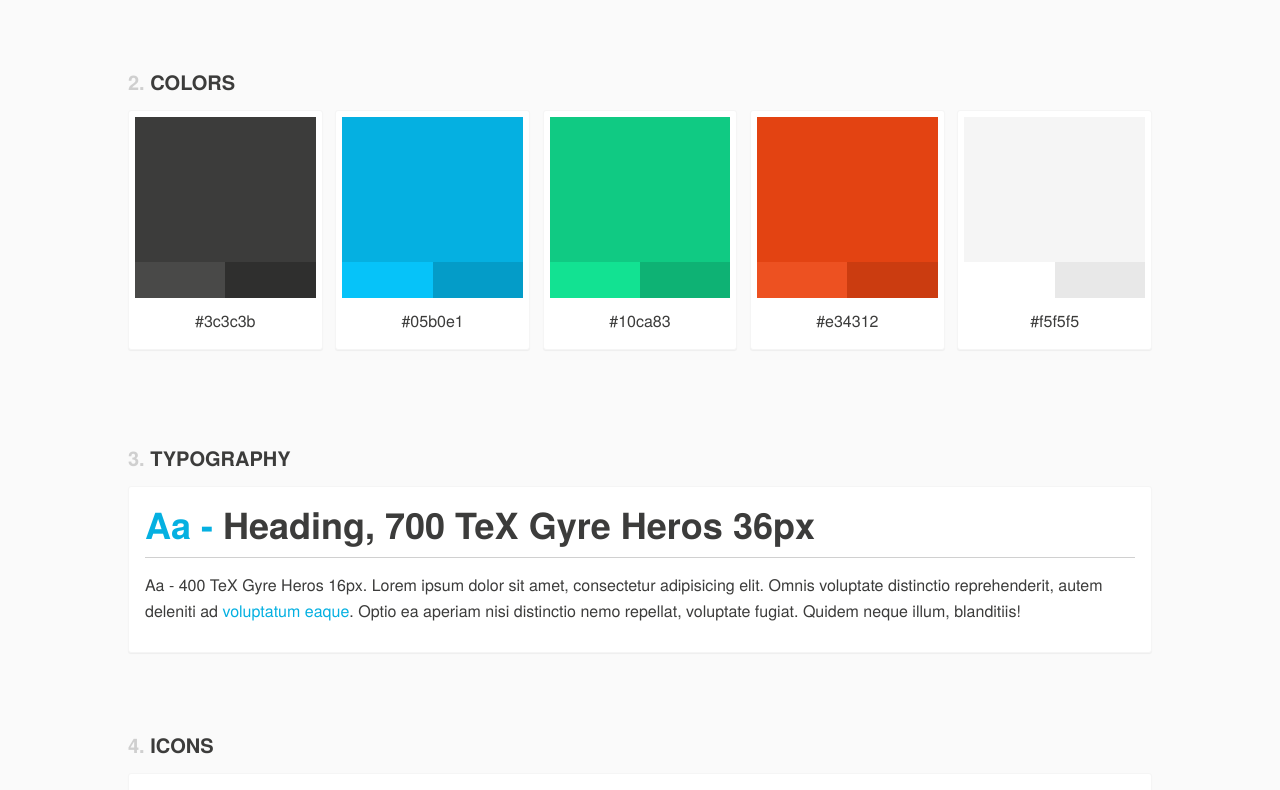
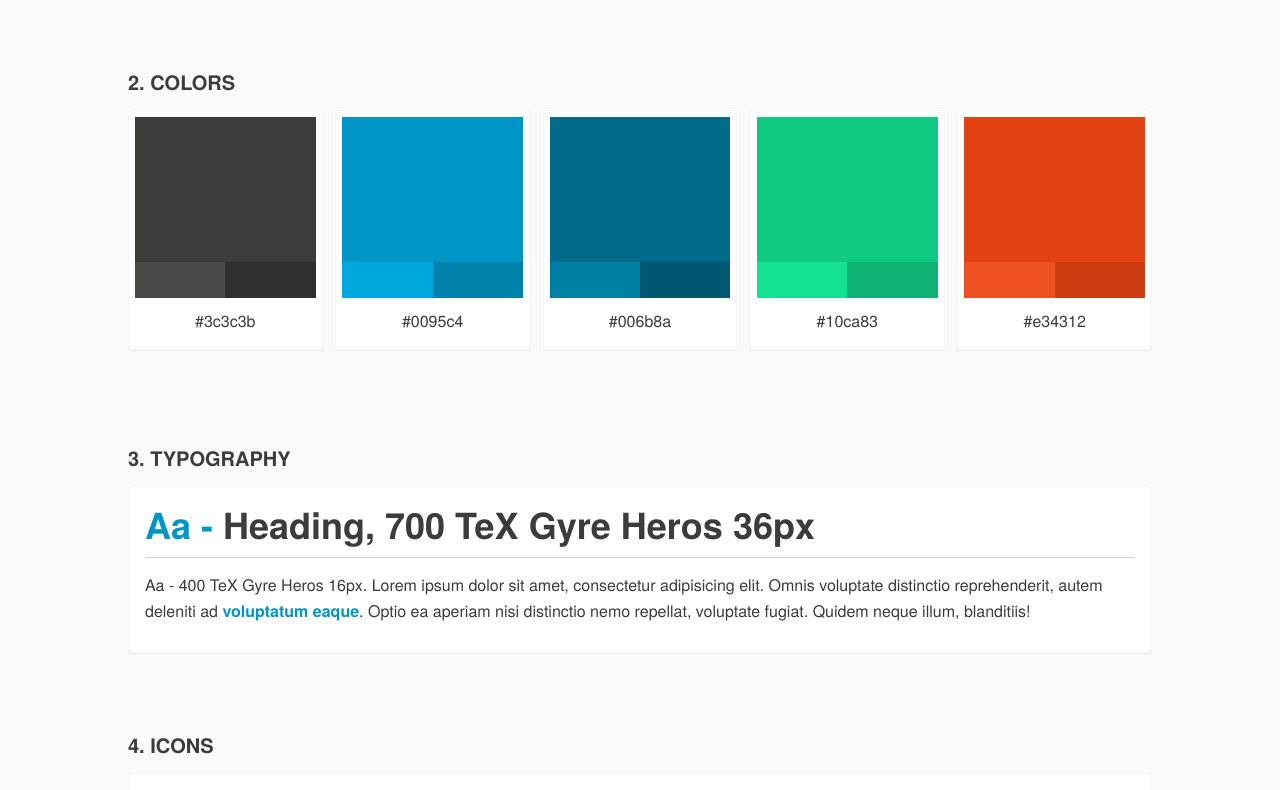
Before and after one commit to opentrials/style-guide, a plain HTML site: page index.html in a window 1280 px wide. Shown: the part 1222-2012 px from the top of the page. Drawn offline with Linux system fonts and the light colour scheme.

Commit message:
new colours

```diff
--- a/index.html
+++ b/index.html
@@ -33,7 +33,7 @@
 	</header>
 
 	<main>
-		<h1>Style Guide 1.0</h1>
+		<h1>Style Guide 1.1</h1>
 
 		<section id="branding" class="branding">
 			<h2>Logos</h2>
--- a/partials/_nav.scss
+++ b/partials/_nav.scss
@@ -105,7 +105,7 @@
 
       &.selected a,
       a.selected {
-        background-color: $colour-5;
+        background-color: $light-gray;
       }
 
       &:first-of-type a {
--- a/scss/style-guide.scss
+++ b/scss/style-guide.scss
@@ -3,22 +3,19 @@
 @import '../partials/layout'; // responsive grid and media queries
 
 $path-to-fonts: "../assets/fonts";
+@import 'ot-scss/variables';
 
 // colour palette - these colours will be the colour swatches of the colours section
 
-$colour-1: #3c3c3b; // Dark grey
-$colour-2: #05b0e1; // Blue
-$colour-3: #10ca83; // Green
-$colour-4: #e34312; // Red
-$colour-5: #f5f5f5; // Light grey
+$colour-1: $dark-gray;
+$colour-2: $blue;
+$colour-3: $dark-blue;
+$colour-4: $green;
+$colour-5: $red;
 
 // additional colours
-
-$primary-colour: $colour-2;
-$text-colour: $colour-1;
-$success: $colour-3; // green
-$alert: $colour-4;  // red
-$white: #ffffff;
+$number-colour: $text-colour;
+$border-colour: $light-gray;
 
 // fonts
 $primary-font: "TeX Gyre Heros", "Helvetica Neue", "Helvetica", sans-serif;
@@ -32,7 +29,6 @@ $base-spacing: $base-line-height * 1em !default;
 @import '../partials/nav';
 
 // elements
-@import 'ot-scss/variables';
 @import 'ot-scss/typography';
 @import 'ot-scss/ratings';
 @import 'ot-scss/pagination';
@@ -46,7 +42,7 @@ xBackground
 
 body {
 	/* this is the page background */
-	background-color: lighten($colour-5, 2%);
+	background-color: lighten($border-colour, 2%);
 }
 
 /* --------------------------------
@@ -57,7 +53,7 @@ xPatterns
 
 .box {
 	/* this is the container of various design elements - i.e. the 2 logo of the branding section */
-	border: 1px solid $colour-5;
+	border: 1px solid $border-colour;
 	border-radius: 3px;
 	background: $white;
 	box-shadow: 0 1px 1px rgba(#000, .05);
@@ -132,7 +128,7 @@ section > h2 {
 
 	&::before {
 		/* number before each section title */
-		color: darken($colour-5, 15%);
+		color: $number-colour;
 	}
 }
 
```
Also changed, not shown: css/style-guide.css, 1 other file.
